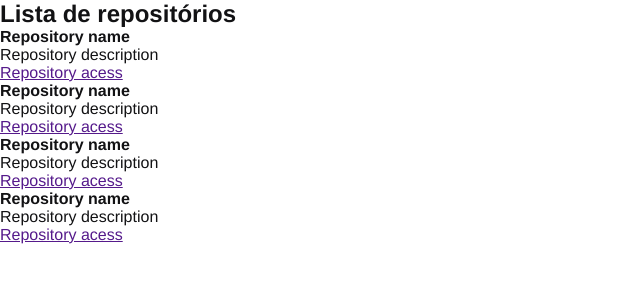
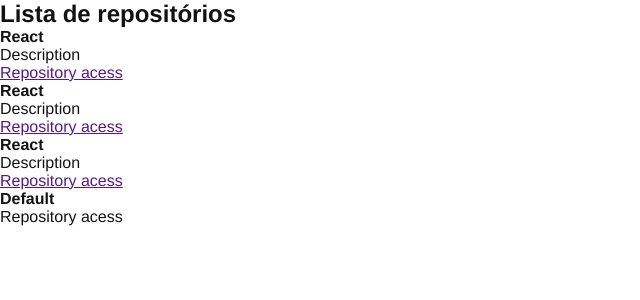
Before and after one commit to ruanvalente/ignite-github-explore, a React app: page / in a window 1280 px wide. Shown: the top 300 px of the page, without its empty margins (0-640 px from the left). Built offline with nearby package versions, Linux system fonts and the light colour scheme.

Commit message:
feat: example of property

```diff
--- /dev/null
+++ b/src/components/RepositoryItem.tsx
@@ -0,0 +1,16 @@
+export function RepositoryItem(props) {
+  return (
+    <li>
+      <strong>{props.repository?.name ?? "Default"}</strong>
+      <p>{props.repository?.description}</p>
+
+      <a
+        href={props.repository?.link}
+        target="_blank"
+        rel="noopener noreferrer"
+      >
+        Repository acess
+      </a>
+    </li>
+  );
+}
--- a/src/components/RepositoryList.jsx
+++ b/src/components/RepositoryList.jsx
@@ -1,44 +1,21 @@
+import { RepositoryItem } from "./RepositoryItem";
+
+const repository = {
+  name: "React",
+  description: "Description",
+  link: "",
+};
+
 export function RespositoryList() {
   return (
     <section className="repository-list">
       <h1>Lista de repositórios</h1>
 
       <ul>
-        <li>
-          <strong>Repository name</strong>
-          <p>Repository description</p>
-
-          <a href="" target="_blank" rel="noopener noreferrer">
-            Repository acess
-          </a>
-        </li>
-
-        <li>
-          <strong>Repository name</strong>
-          <p>Repository description</p>
-
-          <a href="" target="_blank" rel="noopener noreferrer">
-            Repository acess
-          </a>
-        </li>
-
-        <li>
-          <strong>Repository name</strong>
-          <p>Repository description</p>
-
-          <a href="" target="_blank" rel="noopener noreferrer">
-            Repository acess
-          </a>
-        </li>
-
-        <li>
-          <strong>Repository name</strong>
-          <p>Repository description</p>
-
-          <a href="" target="_blank" rel="noopener noreferrer">
-            Repository acess
-          </a>
-        </li>
+        <RepositoryItem repository={repository} />
+        <RepositoryItem repository={repository} />
+        <RepositoryItem repository={repository} />
+        <RepositoryItem />
       </ul>
     </section>
   );
```
